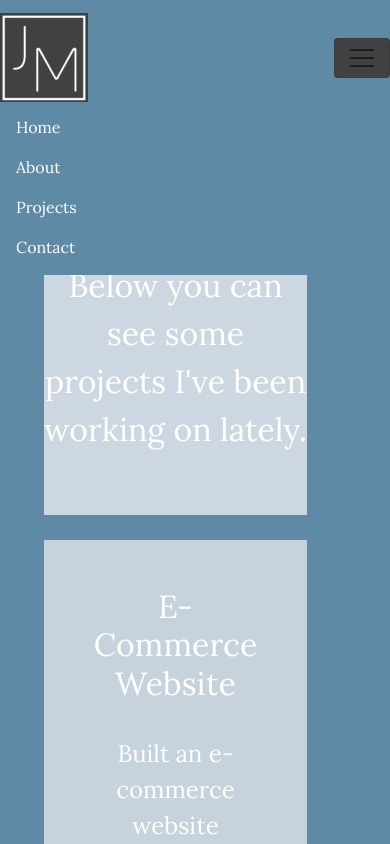
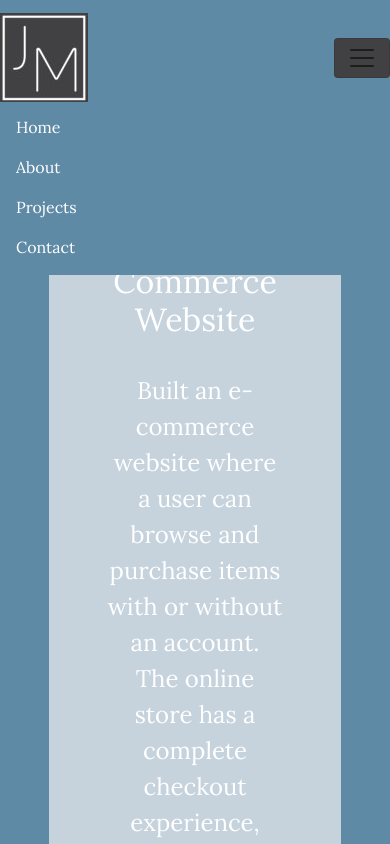
Before and after one commit to jennymarie1027/portfolio, a React (Create React App) app: page /Projects in a window 390 px wide. Shown: the top 844 px of the page. Built offline with nearby package versions, Linux system fonts and the light colour scheme; a web font is replaced by a local one.

Commit message:
added responsive styling to about page

```diff
--- a/public/stylesheets/about.css
+++ b/public/stylesheets/about.css
@@ -1,16 +1,15 @@
 .grandpa {
-    margin-left: 15em;
-    margin-right: 15em;
+    margin-left: 1em;
+    margin-right: 1em;
+    max-width: 95vw;
 }
 .aboutMeContainer{
     color: white;
     display: flex;
-
-    max-width: 80vw;
 }
 
 .aboutMeDetails {
-    font-size: 1.5em;
+    font-size: 1.2em;
     display: flex;
     flex-direction: column;
     justify-content: center;
@@ -45,7 +44,6 @@
 }
 
 #headshot {
-    /* max-height: 20em; */
     border-radius: 50%;
 }
 
@@ -75,16 +73,27 @@
     margin-bottom: 0.3em;
 }
 
-
-
-
-@media screen and (max-width: 768px) {
-    main {
+@media screen and (max-width: 1096px){
+    .grandpa {
+        max-width: 75vw;
+        margin: auto;
+        margin-top: 8em;
+    }
+    .aboutMeContainer {
         flex-direction: column;
         max-width: 90%;
         justify-content: center;
         align-items: center;
     }
+    #headshot {
+        max-width: 70%;
+        margin-top: 1em;
+    }
+}
+
+
+@media screen and (max-width: 768px) {
+
 
     .aboutMeContainer {
         font-size: 1em;
--- a/public/stylesheets/homepage.css
+++ b/public/stylesheets/homepage.css
@@ -10,7 +10,6 @@
 
 }
 #hello {
-    /* font-family: 'Otomanopee One', sans-serif; */
     margin: 0px;
 }
 
@@ -21,6 +20,7 @@
 
 .subtitle {
     opacity: 0.5;
+    margin-top: 1em;
 }
 .portfoliobutton {
     text-decoration: none;
@@ -28,10 +28,9 @@
     border: 5px solid rgba(36, 135, 170, 0.5);
     padding: 0.3em;
     font-size: 1.4em;
-    font-weight: 200;
     text-transform: uppercase;
-    margin-bottom: 150px;
     padding: 0.5em;
+    margin-top: 1.5em;
 }
 
 .portfoliobutton:hover {
--- a/public/stylesheets/projects.css
+++ b/public/stylesheets/projects.css
@@ -1,20 +1,6 @@
-#projectHeader {
-    background: rgba(224, 230, 236, 0.85);
-    padding-top: 45px;
-    padding-bottom: 45px;
+.projectHeader {
     text-align: center;
-    font-size: 2em;
-    max-width: 75%;
-    margin: 25px auto;
-
-}
-
-#projectHeader > h1 {
-    letter-spacing: 0.6em;
-    text-decoration: underline;
-    text-underline-offset: 40%;
-    margin-bottom: 0.5em;
-    margin-top: 1.5em;
+    color: rgb(183, 156, 167)
 }
 
 .project {
--- a/src/components/About.js
+++ b/src/components/About.js
@@ -20,7 +20,7 @@ const About = () => {
             <hr className='aboutMeDivider'></hr>
             <div>
                 <h3>Skills & Tools</h3>
-                <h1 className='skillsTitle'>My Toolbox & Things I Can Do</h1>
+                <h2 className='skillsTitle'>My Toolbox & Things I Can Do</h2>
                 <p>The skills, tools and technologies I use to bring your products to life:</p>
 
                 <div className='skillsContainer'>
--- a/src/components/Projects.js
+++ b/src/components/Projects.js
@@ -3,10 +3,8 @@ import React from 'react'
 const Projects = () => {
     return (
         <main className='marginTop'>
-            <section id="projectHeader">
-                <h1>PORTFOLIO</h1>
-                <p>Below you can see some projects I've been working on lately.</p>
-            </section>
+            <h1 className='projectHeader'>A selection of stuff I've built</h1>
+
             <section className="project">
                 <h2>E-Commerce Website</h2>
                 <p>Built an e-commerce website where a user can browse and purchase items with or without an account.  The online store has a complete checkout experience, and user based priviledges so only admin level users are able to manage products.</p>
```
Also changed, not shown: public/stylesheets/nav.css (+0 -10 lines).
